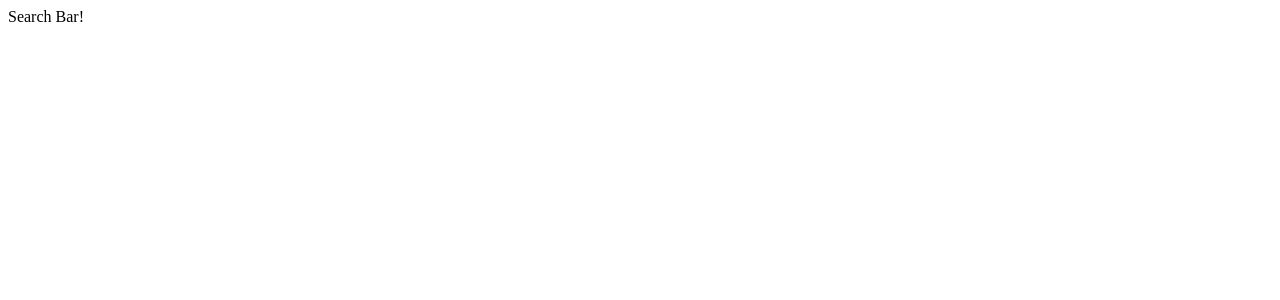
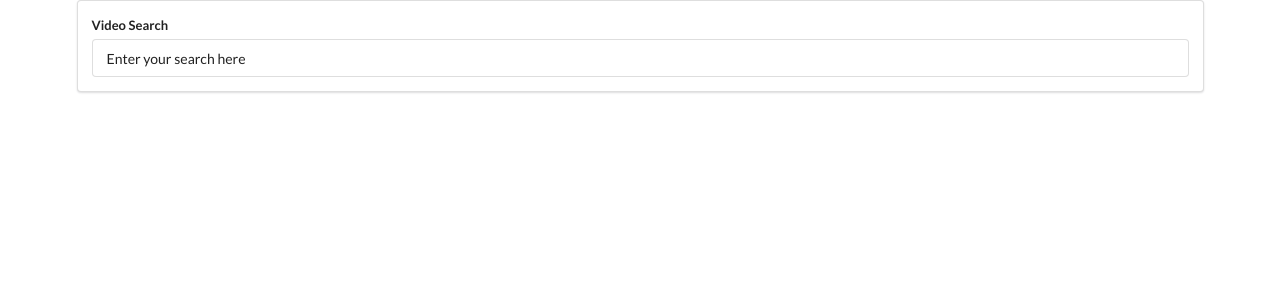
Before and after one commit to monkeysaa/react-video-search, a React (Create React App) app: page / in a window 1280 px wide. Shown: the top 300 px of the page. Built offline with nearby package versions, Linux system fonts and the light colour scheme.

Commit message:
Add stylesheet

```diff
--- a/public/index.html
+++ b/public/index.html
@@ -3,6 +3,7 @@
   <head>
     <meta charset="utf-8" />
     <link rel="icon" href="%PUBLIC_URL%/favicon.ico" />
+    <link rel="stylesheet" href="https://cdnjs.cloudflare.com/ajax/libs/semantic-ui/2.4.1/semantic.min.css" />
     <meta name="viewport" content="width=device-width, initial-scale=1" />
     <meta name="theme-color" content="#000000" />
     <meta
--- a/src/components/App.js
+++ b/src/components/App.js
@@ -4,7 +4,7 @@ import SearchBar from './SearchBar';
 class App extends React.Component {
   render() {
     return (
-      <div>
+      <div className='ui container'>
         <SearchBar />
       </div>
     )
--- a/src/components/SearchBar.js
+++ b/src/components/SearchBar.js
@@ -1,8 +1,31 @@
 import React from 'react';
 
 class SearchBar extends React.Component {
+  state = { term: 'Enter your search here' };
+
+  onFormSubmit = event => {
+    event.preventDefault();
+    // Make sure we call callback from parent component
+  }
+
   render() {
-    return <div>Search Bar!</div>
+    return (
+      // ui segment will draw a nice rectangle around everything inside it
+      <div className='search-bar ui segment'>
+        <form onSubmit={this.onFormSubmit} className='ui form'>
+          <div className='field'>
+            <label>Video Search</label>
+            <input
+              type='text'
+              value={this.state.term}
+              // DON'T DO THIS! IT WILL NOT HANDLE CORRECTLY
+              // onChange={this.setState(term)}
+              onChange={e => this.setState({ term: e.target.value })}
+            />
+          </div>
+        </form>
+      </div>
+    )
   }
 }
 
```
